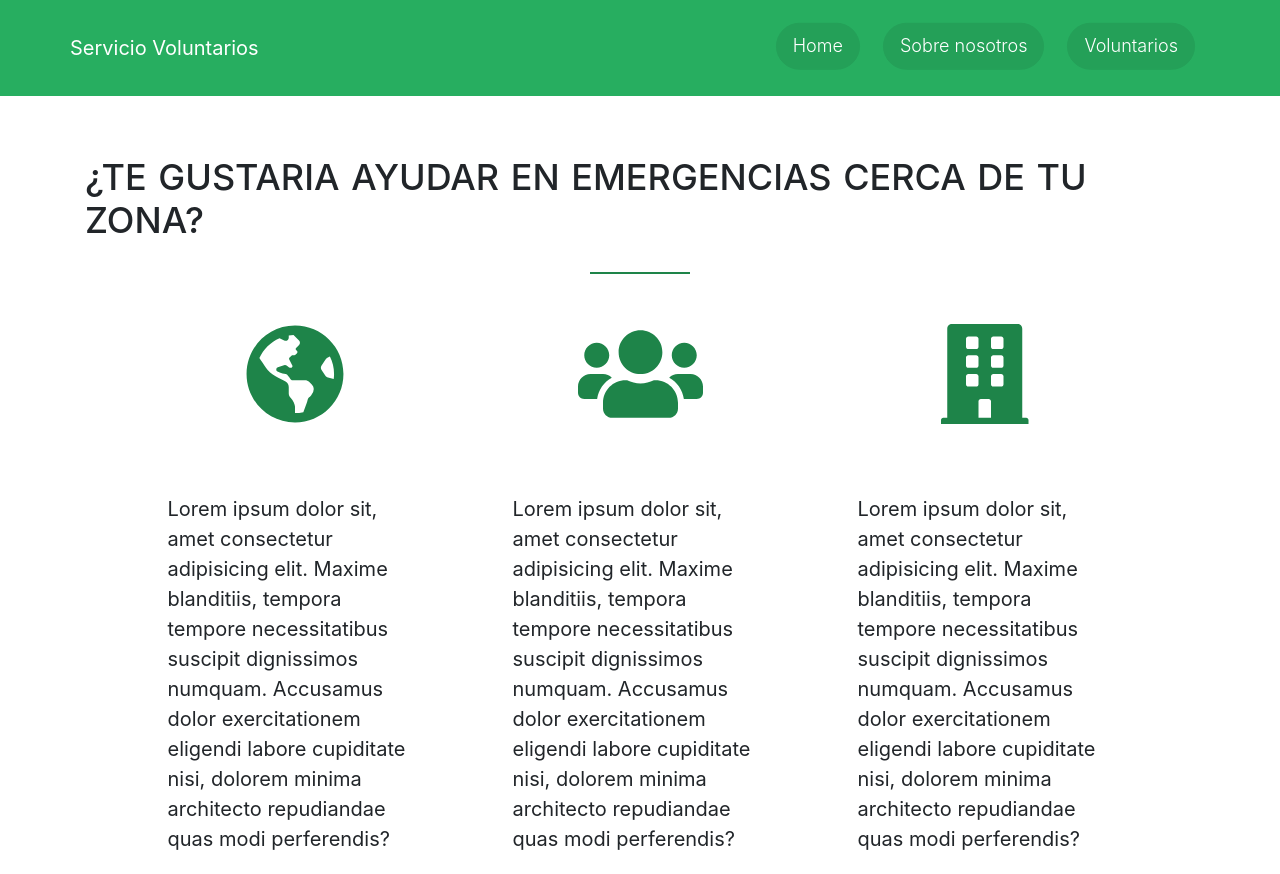
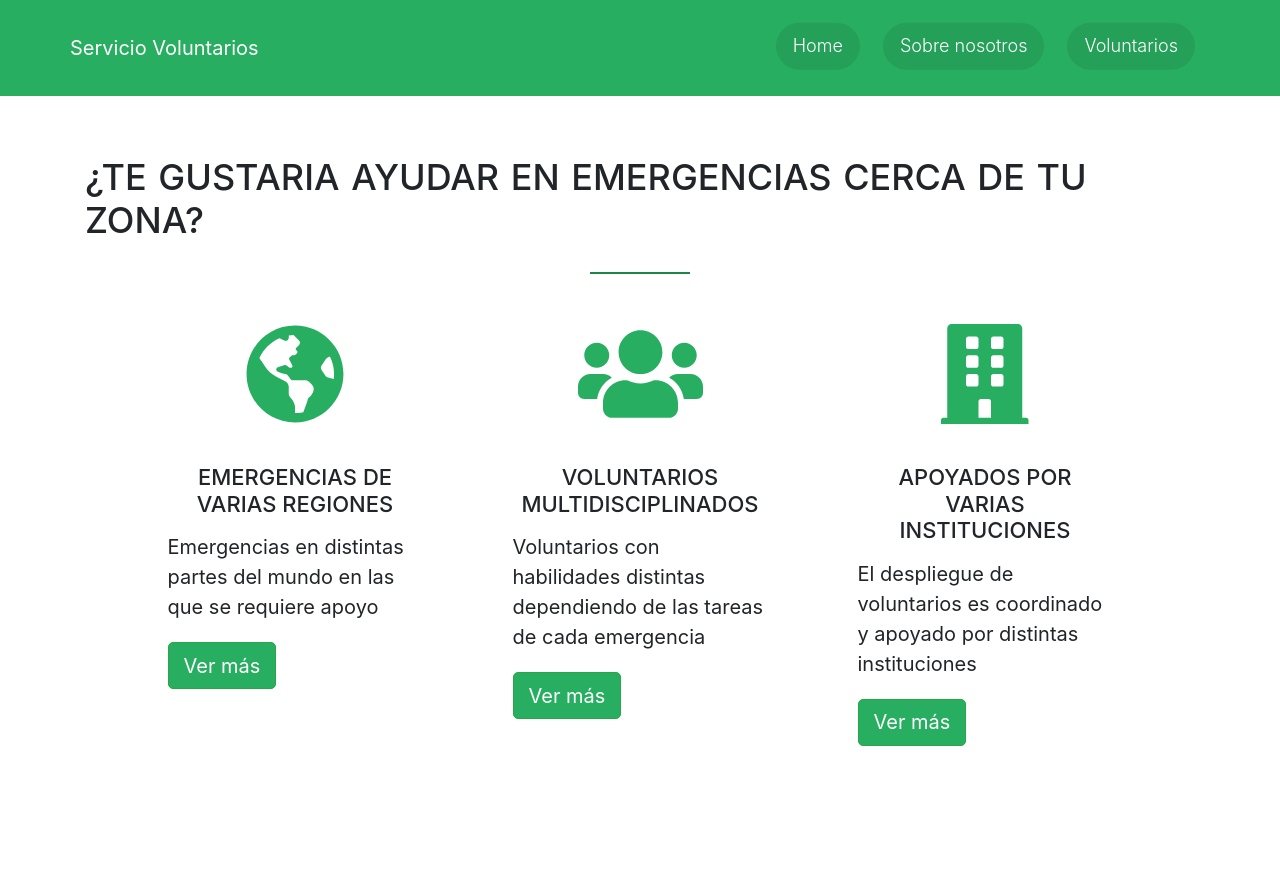
Before and after one commit to marcohm08/lab-tbd-vue, a Vue app: page / in a window 1280 px wide. After the commit the page ends 800 px from the top, so only its background shows below. Built offline with nearby package versions, Linux system fonts and the light colour scheme.

Commit message:
Agregados botones en la vista de home
*Añadidos estilos en styles.css

```diff
--- a/public/styles.css
+++ b/public/styles.css
@@ -35,6 +35,11 @@ h1{
     word-spacing: 2px;
 }
 
+h3{
+    font-size: 110%;
+    margin-bottom: 15px;
+}
+
 .titulo:after{
     display: block;
     height: 2px;
@@ -62,6 +67,11 @@ h1{
     transition: background-color 0.2s;
 }
 
+.btn-success{
+    color: #fff !important;
+    background-color: #27ae60;
+}
+
 /*ICONOS*/
 
 .icon-container {
@@ -73,7 +83,7 @@ h1{
     font-size: 500%;
     display: block;
     left: 50%;
-    color: #1e8449;
+    color: #27ae60;
     margin-bottom: 10px;
 }
 
@@ -148,3 +158,10 @@ header{
     border: 1px solid #1e8449;
     color: #fff;
 }
+
+
+/*FEATURES*/
+
+.features h3{
+    text-align: center;
+}
--- a/src/views/Home.vue
+++ b/src/views/Home.vue
@@ -3,24 +3,30 @@
   <h1 class="titulo">
     ¿Te gustaria ayudar en emergencias cerca de tu zona?
   </h1>
-  <section class="d-flex row justify-content-center">
+  <section class=" features d-flex row justify-content-center">
     <div class="col-xl-3 col-lg-3 mx-4">
-      <div class="d-flex justify-content-center mb-5">
+      <div class="d-flex justify-content-center mb-4">
         <i class="fas fa-globe-americas icon-big"></i>
       </div>
-      <p>Lorem ipsum dolor sit, amet consectetur adipisicing elit. Maxime blanditiis, tempora tempore necessitatibus suscipit dignissimos numquam. Accusamus dolor exercitationem eligendi labore cupiditate nisi, dolorem minima architecto repudiandae quas modi perferendis?</p>
+      <h3>Emergencias de varias regiones</h3>
+      <p>Emergencias en distintas partes del mundo en las que se requiere apoyo</p>
+      <a class="btn btn-success">Ver más</a>
     </div>
     <div class="col-xl-3 col-lg-3 mx-4">
-      <div class="d-flex justify-content-center mb-5">
+      <div class="d-flex justify-content-center mb-4">
         <i class="fas fa-users icon-big"></i>
       </div>
-      <p>Lorem ipsum dolor sit, amet consectetur adipisicing elit. Maxime blanditiis, tempora tempore necessitatibus suscipit dignissimos numquam. Accusamus dolor exercitationem eligendi labore cupiditate nisi, dolorem minima architecto repudiandae quas modi perferendis?</p>
+      <h3>Voluntarios multidisciplinados</h3>
+      <p>Voluntarios con habilidades distintas dependiendo de las tareas de cada emergencia</p>
+      <a class="btn btn-success">Ver más</a>
     </div>
     <div class="col-xl-3 col-lg-3 mx-4">
-      <div class="d-flex justify-content-center mb-5">
+      <div class="d-flex justify-content-center mb-4">
         <i class="fas fa-building icon-big"></i>
       </div>
-      <p>Lorem ipsum dolor sit, amet consectetur adipisicing elit. Maxime blanditiis, tempora tempore necessitatibus suscipit dignissimos numquam. Accusamus dolor exercitationem eligendi labore cupiditate nisi, dolorem minima architecto repudiandae quas modi perferendis?</p>
+      <h3>Apoyados por varias instituciones</h3>
+      <p>El despliegue de voluntarios es coordinado y apoyado por distintas instituciones</p>
+      <a class="btn btn-success">Ver más</a>
     </div>
 
 
```
